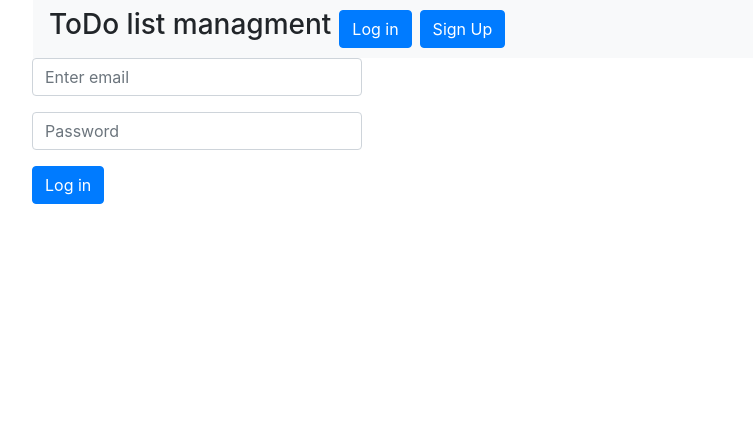
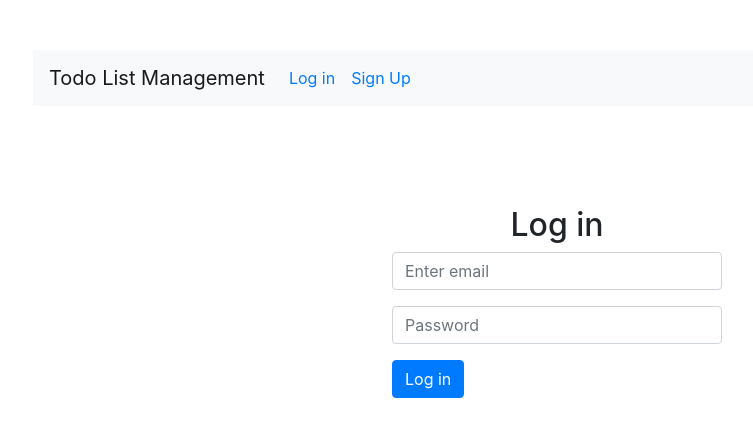
Before and after one commit to milos996/FrontVueJS, a Vue app in the folder project/: page /#/login in a window 1280 px wide. Shown: the top 436 px of the page, without its empty margins (83-836 px from the left). Built offline with nearby package versions, Linux system fonts and the light colour scheme.

Commit message:
#MIAE-6 LoginPage gotov, izmjene u Navbar komponenti

```diff
--- a/project/src/components/LoginPage.vue
+++ b/project/src/components/LoginPage.vue
@@ -1,7 +1,8 @@
 <template>
-    <div class="container">
-        <div class="row">
-            <div class="col-lg-4 col-lg-offset-4">
+    <div id="login" class="container">
+        <div class="row justify-content-lg-center">
+            <div class="col-lg-4">
+                <h2 id="textLogin" class="text-center"> Log in </h2>
                 <form>
                     <div class="form-group">
                         <input type="email" class="form-control" id="email" aria-describedby="emailHelp" placeholder="Enter email">
@@ -11,6 +12,7 @@
                     </div>
                     <button v-on:click="login()" class="btn btn-primary">Log in</button>
                 </form>
+                <h4 v-if="errorMsg !== null"> {{ errorMsg }} </h4>
             </div>
         </div>
     </div>
@@ -19,6 +21,11 @@
 import axios from 'axios'
 
     export default{
+        data () {
+            return {
+                errorMsg: null
+            }
+        },
         methods : {
             login : function () {
                 axios.post('http://myapp.test/api/auth/login', {
@@ -26,15 +33,19 @@ import axios from 'axios'
                     password : document.getElementById("password").value
                 })
                 .then( function (response) {
-                    console.log(response);
+                    this.errorMsg = null;
+                    this.user = true;
+                    this.router.push('/home');
                 })
                 .catch( function (error) {
-                    console.log(error);
+                    this.errorMsg = "Invalid email or password!";
                 });
             }
         }
     }
 </script>
 <style>
-
+    #login {
+        margin-top: 100px;
+    }
 </style>
--- a/project/src/components/NavbarComponent.vue
+++ b/project/src/components/NavbarComponent.vue
@@ -1,18 +1,24 @@
 <template>
-    <div>
+    <div id="navbar">
         <nav class="navbar navbar-expand-lg navbar-light bg-light mr-3 ml-3">
-            <h3 class="display-5">ToDo list managment</h3>
+            <a class="navbar-brand" href="#">Todo List Management</a>
             <button class="navbar-toggler" type="button" data-toggle="collapse" data-target="#navbarSupportedContent" aria-controls="navbarSupportedContent" aria-expanded="false" aria-label="Toggle navigation">
                 <span class="navbar-toggler-icon"></span>
             </button>
             <div class="collapse navbar-collapse" id="navbarSupportedContent">
-                <div v-if="user !== null">
-                    <button class="btn btn-primary ml-2"><router-link to="/logout"><span class="logText">Log out</span></router-link></button>
-                </div>
-                <div v-else>
-                    <button class="btn btn-primary ml-2"><router-link to="/login"><span class="logText">Log in</span></router-link></button>
-                </div>
-                <button class="btn btn-primary ml-2"><router-link to="/register"><span class="logText">Sign Up</span></router-link></button>
+                <ul class="navbar-nav mr-auto">
+                    <li class="nav-item">
+                        <div v-if="user">
+                            <a class="nav-link"><router-link to="/logout"><span class="logText">Log out</span></router-link></a>
+                        </div>
+                        <div v-else>
+                            <a class="nav-link"><router-link to="/login"><span class="logText">Log in</span></router-link></a>
+                        </div>
+                    </li>
+                    <li>
+                        <a v-if="!user" class="nav-link"><router-link to="/register"><span class="logText">Sign Up</span></router-link></a>
+                    </li>
+                </ul>
             </div>
         </nav>
     </div>
@@ -21,13 +27,13 @@
     export default{
         data () {
             return {
-                user : null
+                user : false
             }
         }
     }
 </script>
 <style>
-.logText {
-   color : white;
-}
+    #navbar {
+        margin-top: 50px;
+    }
 </style>
--- a/project/src/components/RegisterPage.vue
+++ b/project/src/components/RegisterPage.vue
@@ -1,5 +1,10 @@
 <template>
-    <h1>Register</h1>
+    <div id="register" class="container">
+        <div class="row">
+            <div class="col-lg-4">
+            </div>
+        </div>
+    </div>
 </template>
 <script>
 export default{
```
Lines whose indentation alone changed are shown as unchanged.
